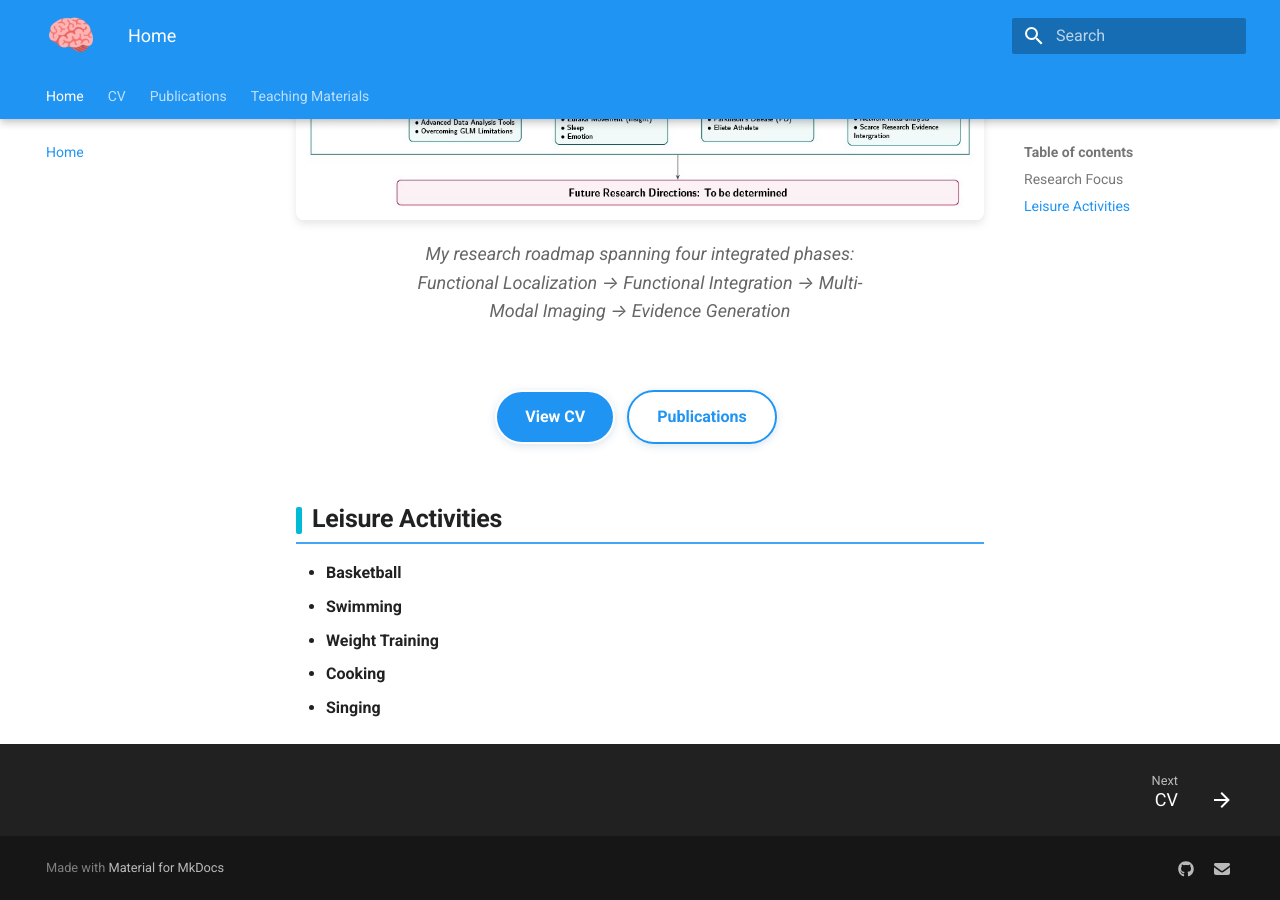
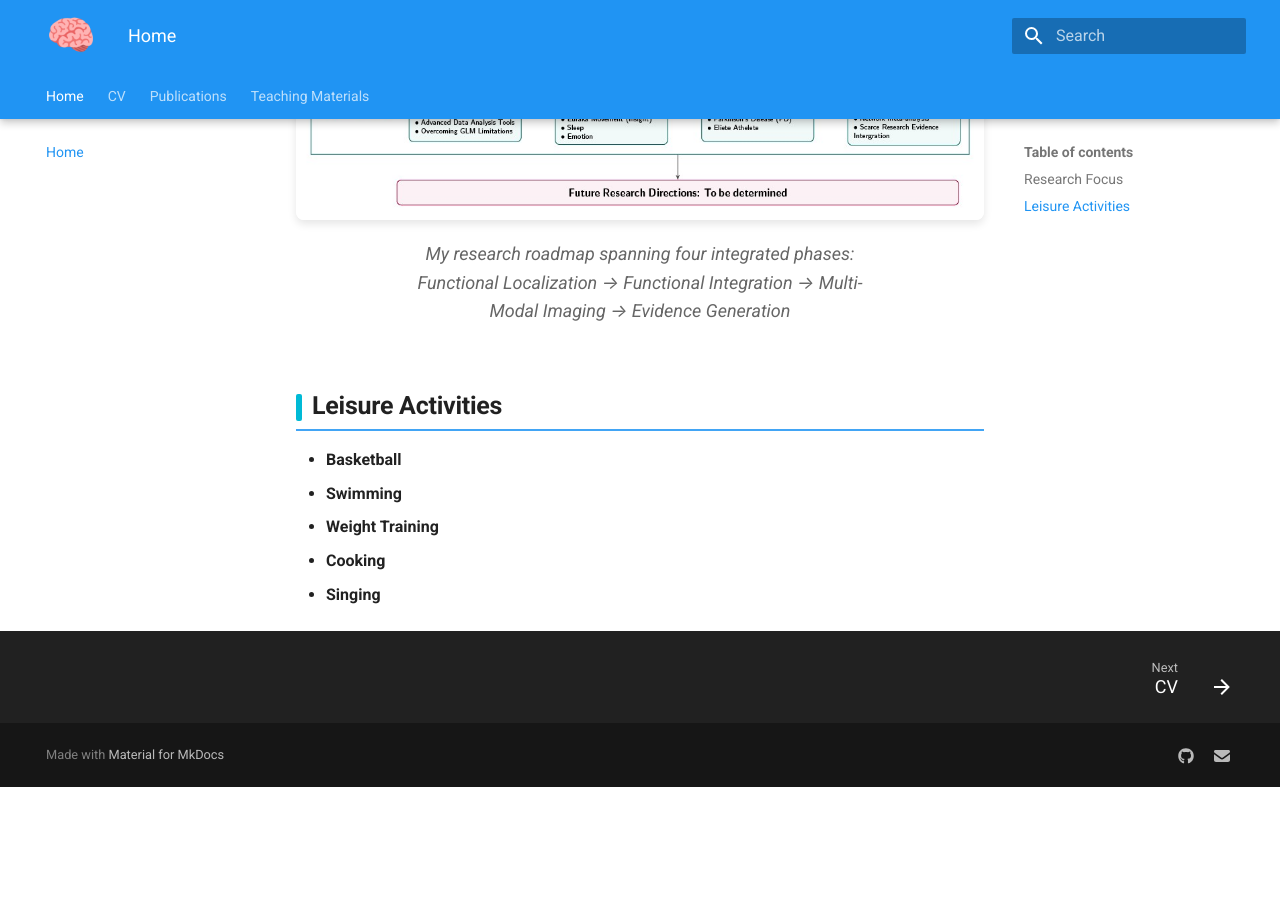
Before and after one commit to chieh1005/chieh1005.github.io, an MkDocs documentation site: the page built from docs/index.md, in a window 1280 px wide and 900 px high, scrolled down 1188 px. Built offline with MkDocs 1.6.1 and Material for MkDocs 9.7.7, drawn with Linux system fonts in a browser that asks for light colours; after the commit the page ends 1975 px from its top, so only the background shows below that.

Commit message:
docs(home): remove View CV and Publications buttons from About Me
Co-Authored-By: Claude Haiku 5.5 <noreply@anthropic.com>

```diff
--- a/docs/index.md
+++ b/docs/index.md
@@ -43,11 +43,6 @@ I'm a graduate student in Brain Science at National Yang Ming Chiao Tung Univers
   </figcaption>
 </figure>
 
-<p style="text-align: center; margin: 1.5rem 0;">
-  <a href="cv.md" class="md-button">View CV</a>
-  <a href="publications.md" class="md-button md-button--secondary">Publications</a>
-</p>
-
 ## Leisure Activities
 
 - **Basketball**
```
